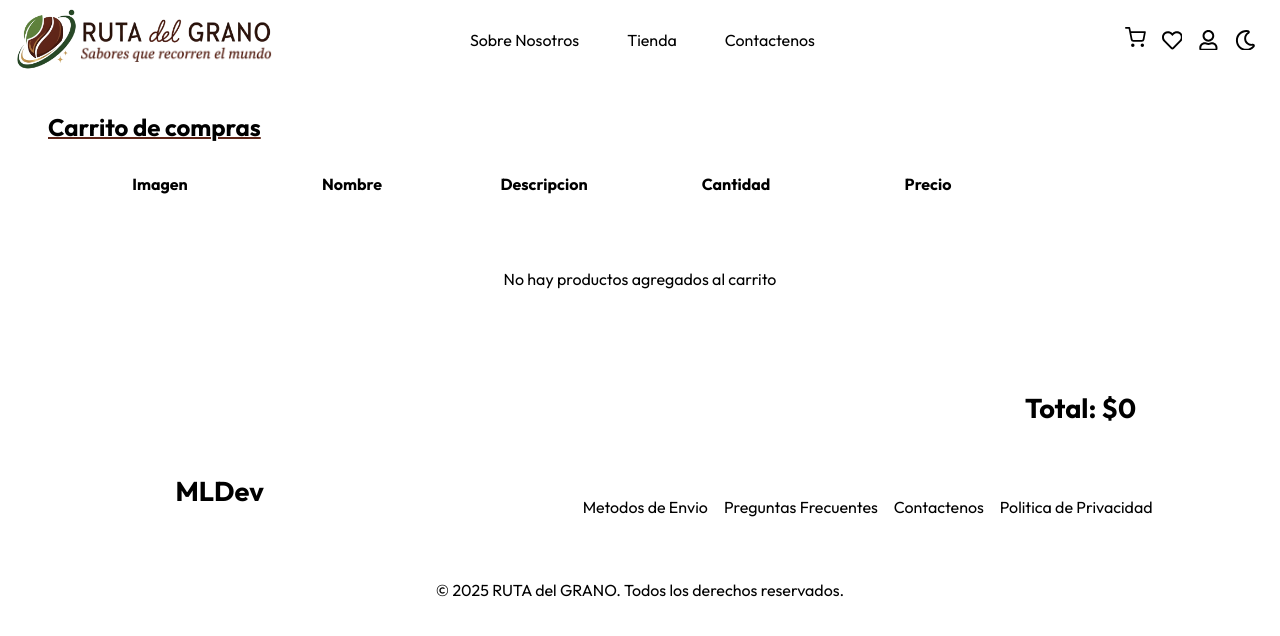
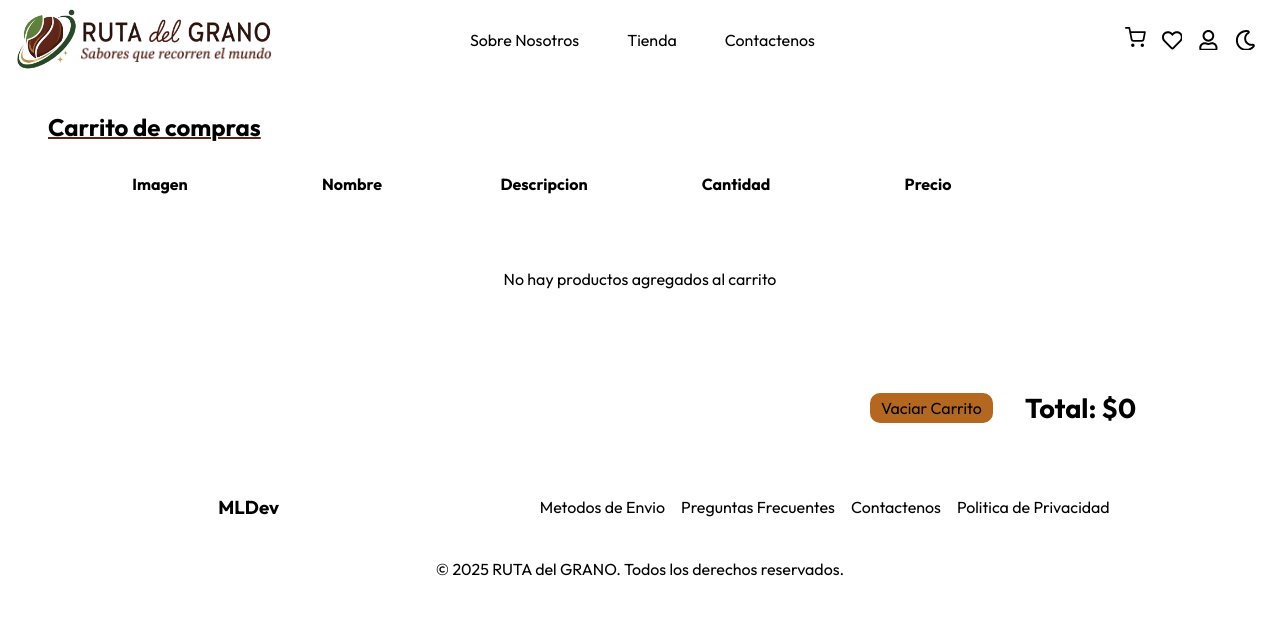
Before and after one commit to MartinLamacchia/Proyecto-Talento-Tech-Cafe, a React (Vite) app: page /cart in a window 1280 px wide. Shown: the top 636 px of the page. Built offline with nearby package versions, Linux system fonts and the light colour scheme.

Commit message:
Terminado boton vaciar carrito

```diff
--- a/src/components/Nav/Nav.module.css
+++ b/src/components/Nav/Nav.module.css
@@ -219,7 +219,7 @@
         text-align: center center;
         bottom: -8px;
         right: -12px;
-        background-color: #ff8b1e;
+        background-color: #854204;
       }
 
     }
--- a/src/views/Cart/Cart.jsx
+++ b/src/views/Cart/Cart.jsx
@@ -39,6 +39,10 @@ const Cart = ({ productToCart, setProductToCart }) => {
     }
   };
 
+  const emptycart = () => {
+    setProductToCart([])
+  }
+
   return (
     <>
       <h2>Carrito de compras</h2>
@@ -74,7 +78,11 @@ const Cart = ({ productToCart, setProductToCart }) => {
                   </button>
                   <button
                     id={product.id}
-                    className={product.amount > 1 ? styles.btnDelete : styles.btnDeleteDisable}
+                    className={
+                      product.amount > 1
+                        ? styles.btnDelete
+                        : styles.btnDeleteDisable
+                    }
                     disabled={product.amount <= 1}
                     onClick={addOrDeleteProduct}
                   >
@@ -86,7 +94,10 @@ const Cart = ({ productToCart, setProductToCart }) => {
           )}
         </div>
       </div>
-      <h3>Total: ${priceTotal}</h3>
+      <div className={styles.containerTotal}>
+        <button onClick={emptycart}>Vaciar Carrito</button>
+        <h3>Total: ${priceTotal}</h3>
+      </div>
       <Footer />
     </>
   );
--- a/src/views/Cart/Cart.module.css
+++ b/src/views/Cart/Cart.module.css
@@ -8,11 +8,38 @@ h2{
   margin: 2rem 0 2rem 3rem;
 }
 
-h3{
-  text-align: right;
-  margin-right: 9rem;
-  font-size: 1.7rem;
+.containerTotal {
+  display: flex;
+  justify-content: flex-end;
+  align-items: center;
   margin-bottom: 2rem;
+  gap: 2rem;
+
+
+  h3{
+    text-align: right;
+    margin-right: 9rem;
+    font-size: 1.7rem;
+  }
+
+  button{
+    font-family: "Outfit", sans-serif;
+    border: transparent;
+    background-color: #b4671e;
+    padding: 0.3rem 0.7rem;
+    color: #000000;
+    font-size: 1rem;
+    border-radius: 10px;
+    transition: all 400ms ease;
+
+    &:hover{
+      background-color: #ce0606;
+      color: #000000;
+      font-weight: bold;
+      cursor: pointer;
+    }
+  }
+
 }
 
 .container{
@@ -82,7 +109,7 @@ h3{
         }
 
         .btnDelete{
-          background-color: rgb(175, 26, 26);
+          background-color: #af1a1a;
           border: none;
           border-radius: 10px;
           font-size: 0.9rem;
```
